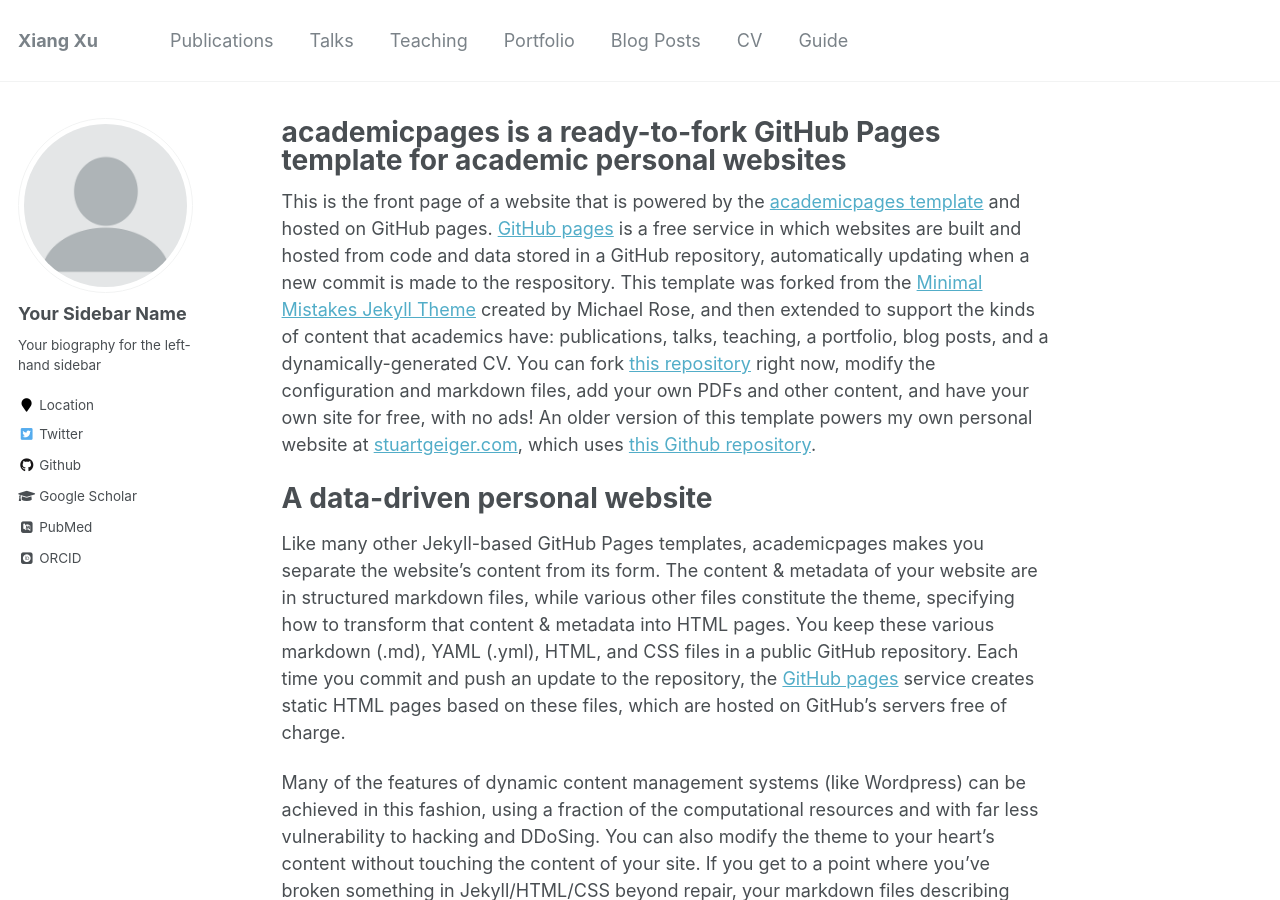
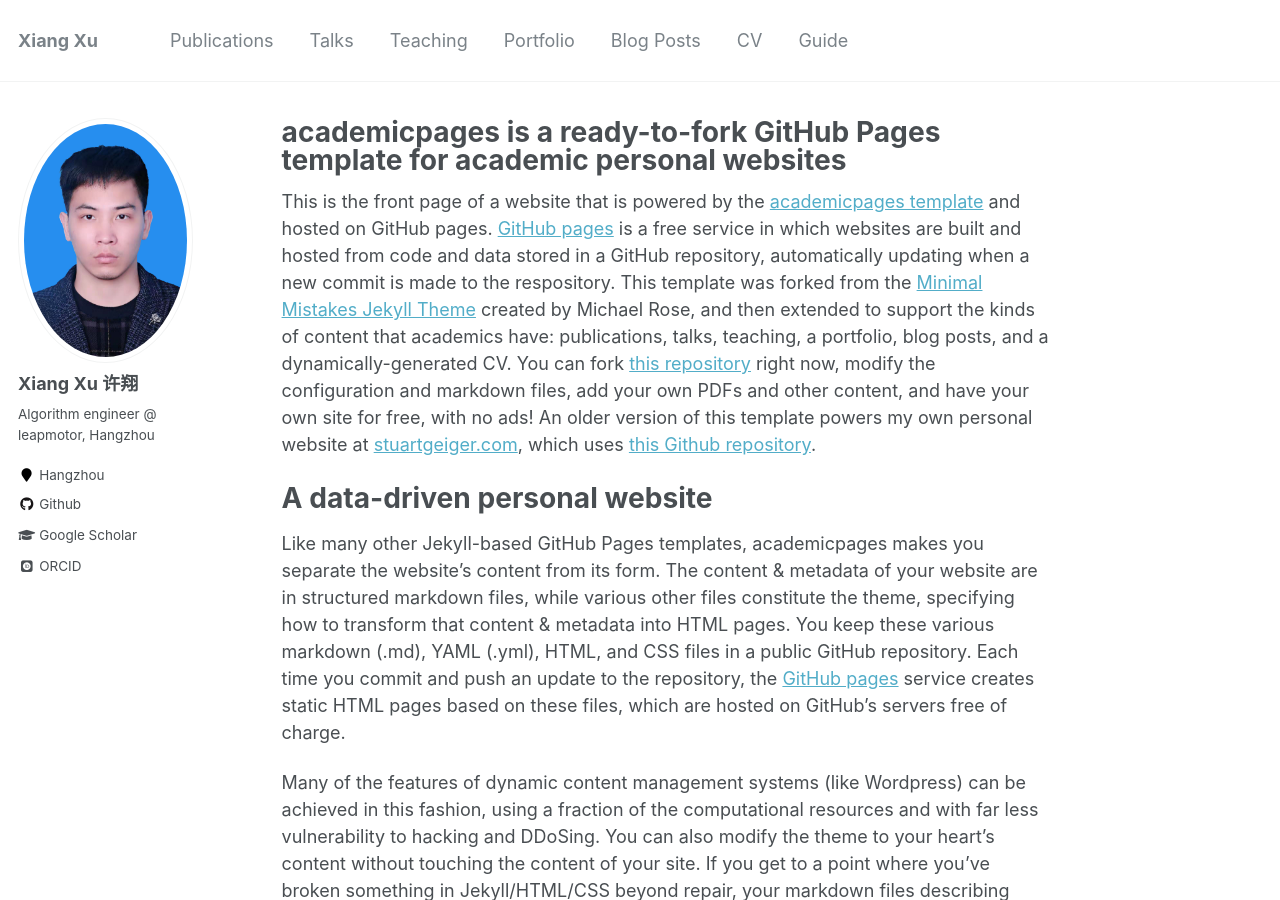
Before and after one commit to Xiangxu-0103/xiangxu-0103.github.io, a Jekyll site: the page built from _pages/about.md, in a window 1280 px wide and 900 px high. Built offline with Jekyll 4.4.1, drawn with Linux system fonts in a browser that asks for light colours; some web fonts are replaced.

Commit message:
update personal information

```diff
--- a/_config.yml
+++ b/_config.yml
@@ -11,9 +11,9 @@
 title_separator          : "-"
 name                     : &name "Your Name"
 description              : &description "personal description"
-url                      : https://academicpages.github.io # the base hostname & protocol for your site e.g. "https://mmistakes.github.io"
+url                      : https://xiangxu-0103.github.io # the base hostname & protocol for your site e.g. "https://mmistakes.github.io"
 baseurl                  : "" # the subpath of your site, e.g. "/blog"
-repository               : "academicpages/academicpages.github.io"
+repository               : "Xiangxu-0103/xiangxu-0103.github.io"
 teaser                   :  # filename of teaser fallback teaser image placed in /images/, .e.g. "500x300.png"
 breadcrumbs              : false # true, false (default)
 words_per_minute         : 160
@@ -80,13 +80,13 @@
 
 # Site Author
 author:
-  name             : "Your Sidebar Name"
-  avatar           : "profile.png"
-  bio              : "Your biography for the left-hand sidebar"
-  location         : "Location"
+  name             : "Xiang Xu 许翔"
+  avatar           : "xiangxu.jpg"
+  bio              : "Algorithm engineer @ leapmotor, Hangzhou"
+  location         : "Hangzhou"
   employer         :
-  pubmed           : "https://www.ncbi.nlm.nih.gov/pubmed/?term=john+snow"
-  googlescholar    : "http://yourfullgooglescholarurl.com"
+  pubmed           :
+  googlescholar    : "https://scholar.google.com.hk/citations?user=1UHZkksAAAAJ&hl=zh-CN"
   email            :
   researchgate     :  # example: "https://www.researchgate.net/profile/yourprofile"
   uri              :
@@ -96,20 +96,20 @@
   flickr           :
   facebook         :
   foursquare       :
-  github           : "academicpages"
+  github           : "Xiangxu-0103"
   google_plus      :
   keybase          :
   instagram        :
   impactstory      : #"https://profiles.impactstory.org/u/xxxx-xxxx-xxxx-xxxx"
   lastfm           :
   linkedin         :
-  orcid            : "http://orcid.org/yourorcidurl"
+  orcid            : "https://orcid.org/0000-0002-4505-0912"
   pinterest        :
   soundcloud       :
   stackoverflow    : # http://stackoverflow.com/users/123456/username
   steam            :
   tumblr           :
-  twitter          : "replacethistwitterhandle"
+  twitter          :
   vine             :
   weibo            :
   xing             :
```
Also changed, not shown: images/xiangxu.jpg (added).
